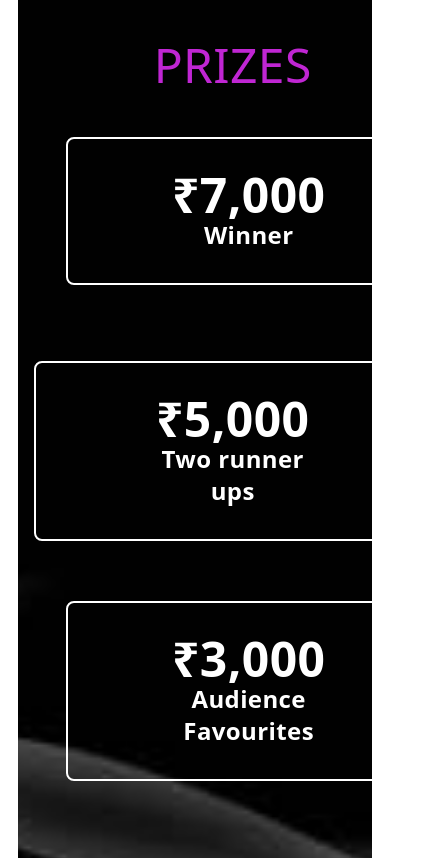
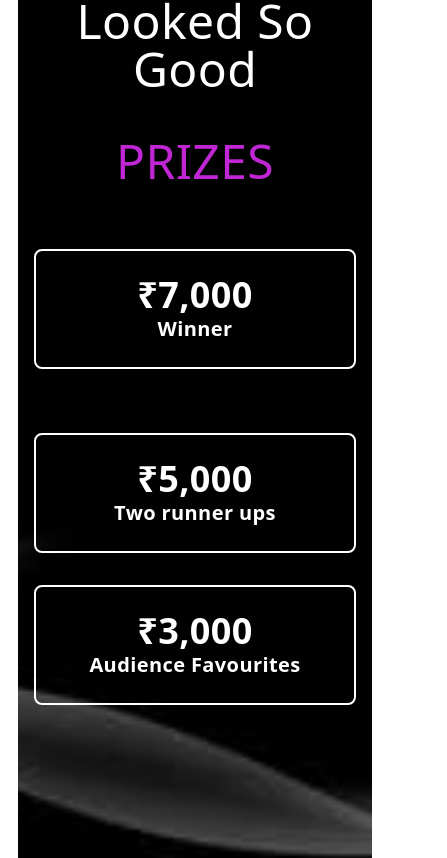
Before and after one commit to TFM-HITESH/genhack-24, a Next.js app: page / in a window 390 px wide. Shown: the part 1266-2124 px from the top of the page, 447 px wide, since content can reach past the window. Built offline with nearby package versions, Linux system fonts and the light colour scheme.

Commit message:
feat(prizePool): fixed mobile responsiveness

```diff
--- a/src/components/prizePool/prizePool.tsx
+++ b/src/components/prizePool/prizePool.tsx
@@ -7,7 +7,7 @@ export default function Prizes() {
     <section
       id="prizes"
       className="w-full rounded-3xl flex flex-col items-center justify-center border-2 border-white relative bg-cover bg-center font-sans tracking-wide"
-      style={{ backgroundImage: `url(${resource.src})` }} // Using the local background image
+      style={{ backgroundImage: `url(${resource.src})` }}
     >
       <div className="container-large mx-auto px-4 relative z-10">
         {/* Section Header */}
@@ -26,9 +26,9 @@ export default function Prizes() {
         <br />
         <br/>
         {/* Prizes Component */}
-        <div className="prizes_component">
+        <div className="prizes_component flex flex-col items-center">
           {/* First Row */}
-          <div className="prizes_row flex items-center justify-center space-x-8">
+          <div className="prizes_row flex flex-col md:flex-row items-center justify-center md:space-x-8 w-full">
             {/* Trophy Image */}
             <Image
               src="https://cdn.prod.website-files.com/66a50f94da6293d196f9ce88/66a635d89b26d3f2b504b045_Trophy.webp"
@@ -37,14 +37,12 @@ export default function Prizes() {
               height={100}
               className="hidden md:block"
               loading="lazy"
-
-
             />
 
             {/* Winner Prize */}
-            <div className="text-5xl font-semibold text-white text-center border-2 border-white rounded-lg sm:rounded-full p-8 px-22">
-            ₹7,000
-              <br /><div className='text-2xl'>
+            <div className="text-4xl sm:text-5xl font-semibold text-white text-center border-2 border-white rounded-lg sm:rounded-full p-6 sm:p-8 my-4 w-full md:w-auto md:px-22 min-w-[300px]">
+              ₹7,000
+              <br /><div className='text-xl sm:text-2xl'>
               Winner</div>
             </div>
 
@@ -60,11 +58,11 @@ export default function Prizes() {
           </div>
 
           {/* Second Row */}
-          <div className="flex flex-col lg:flex-row space-y-4 items-center justify-center space-x-8 mt-8">
+          <div className="flex flex-col lg:flex-row items-center justify-center md:space-x-8 w-full mt-8">
             {/* Two Runner Ups Prize */}
-            <div className="text-5xl font-semibold text-white text-center border-2 border-white rounded-lg sm:rounded-full p-8 my-11 px-22">
-            ₹5,000
-              <br /><div className='text-2xl'>
+            <div className="text-4xl sm:text-5xl font-semibold text-white text-center border-2 border-white rounded-lg sm:rounded-full p-6 sm:p-8 my-4 w-full md:w-auto md:px-22 min-w-[300px]">
+              ₹5,000
+              <br /><div className='text-xl sm:text-2xl'>
               Two runner ups</div>
             </div>
 
@@ -74,26 +72,27 @@ export default function Prizes() {
               alt="Card"
               width={100}
               height={100}
-              className="hidden lg:block"
+              className="hidden lg:block my-4"
               loading="lazy"
             />
 
             {/* Audience Favourite Prize */}
-            <div className="text-5xl font-semibold text-white text-center border-2 border-white rounded-lg sm:rounded-full p-8 my-4 px-22">
-            ₹3,000
-              <br /><div className='text-2xl'>
+            <div className="text-4xl sm:text-5xl font-semibold text-white text-center border-2 border-white rounded-lg sm:rounded-full p-6 sm:p-8 my-4 w-full md:w-auto md:px-22 min-w-[300px]">
+              ₹3,000
+              <br /><div className='text-xl sm:text-2xl'>
               Audience Favourites</div>
             </div>
           </div>
           <div className='flex items-center justify-center m-11'>
-          <Image
+            <Image
               src="https://cdn.prod.website-files.com/66a50f94da6293d196f9ce88/66a635d83d2c8369837e75f0_card.webp"
               alt="Card"
               width={100}
               height={100}
               className="items-center block lg:hidden justify-center hidden md:block"
               loading="lazy"
-            /></div>
+            />
+          </div>
           <br/><br/><br/><br/>
         </div>
       </div>
```
